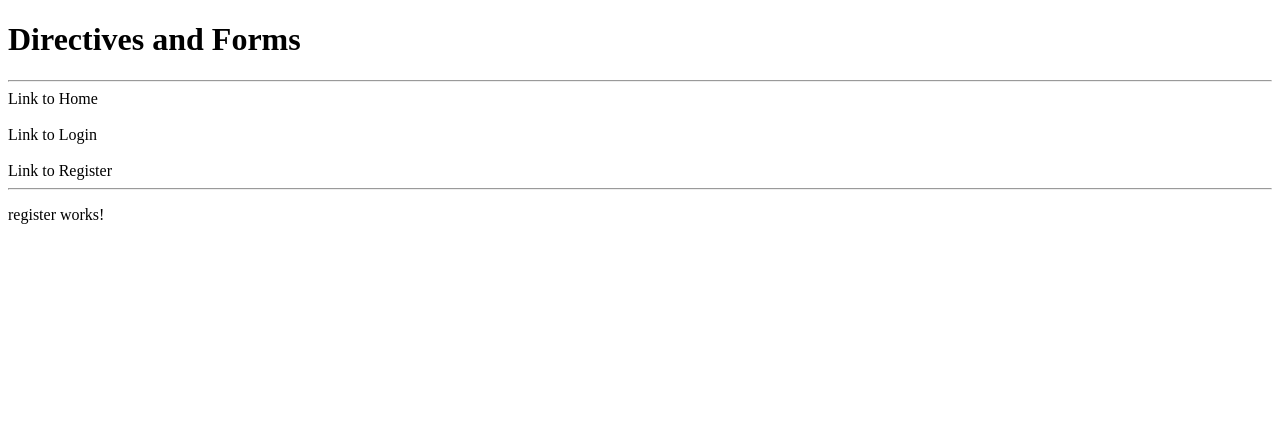
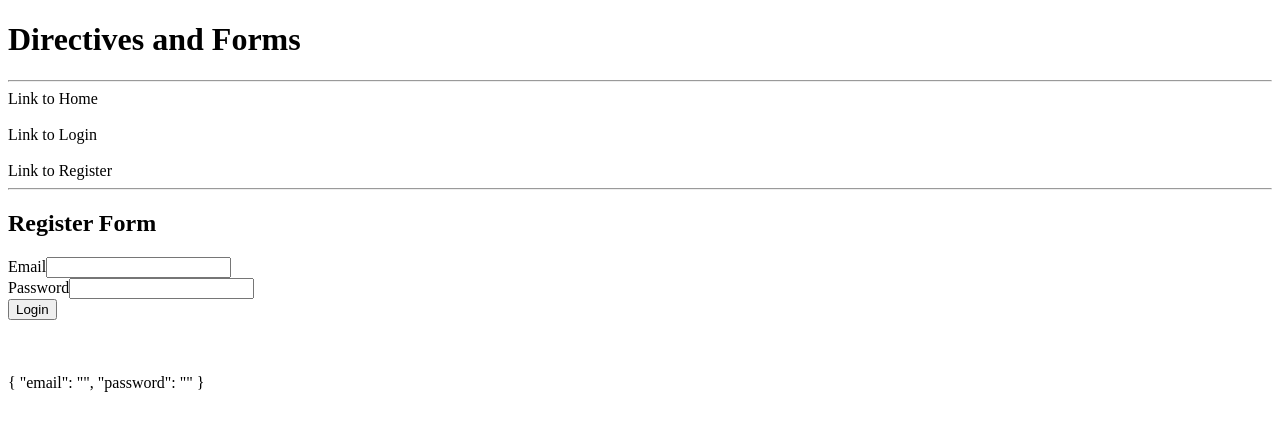
Before and after one commit to DeyanaNikolova/Angular-june-2023, an Angular app in the folder directives-and-forms/directives-and-forms/: page /register in a window 1280 px wide. Shown: the top 430 px of the page. Built offline with nearby package versions, Linux system fonts and the light colour scheme.

Commit message:
Add markup to register component

```diff
--- a/directives-and-forms/directives-and-forms/src/app/register/register.component.html
+++ b/directives-and-forms/directives-and-forms/src/app/register/register.component.html
@@ -1 +1,44 @@
-<p>register works!</p>
+<h2>Register Form</h2>
+
+<form [formGroup]="registerForm"  (ngSubmit)="submitHandler()">
+    <!-- EMAIL -->
+    <div class="form-group">
+      <label for="email">Email</label>
+      <input
+        type="text"
+        id="email"
+        name="email"
+        formControlName="email"
+      />
+    </div>
+    <!-- email error message -->
+    <!-- <div *ngIf="emailInput.touched">
+      <div *ngIf="emailInput.errors?.['required']">Email is required!</div>
+      <div *ngIf="emailInput.errors?.['email']">Invalid email!</div>
+    </div> -->
+
+    <!-- PASSWORD -->
+    <div class="form-group">
+      <label for="password">Password</label>
+      <input
+        type="text"
+        id="password"
+        name="password"
+        formControlName="password"
+      />
+    </div>
+
+    <!-- Password error message -->
+    <!-- <div *ngIf="passwordInput.touched">
+      <div *ngIf="passwordInput.errors?.['appMaxCount']">
+          Invalid Password, because length is longer than
+           {{passwordInput?.errors?.['appMaxCount'] }}...</div>
+      <div *ngIf="passwordInput.errors?.['required']">Password is required!</div>
+    </div> -->
+    <button>Login</button>
+  </form>
+
+  <br />
+  <br />
+  <br />
+  {{ registerForm.value | json }}
```
